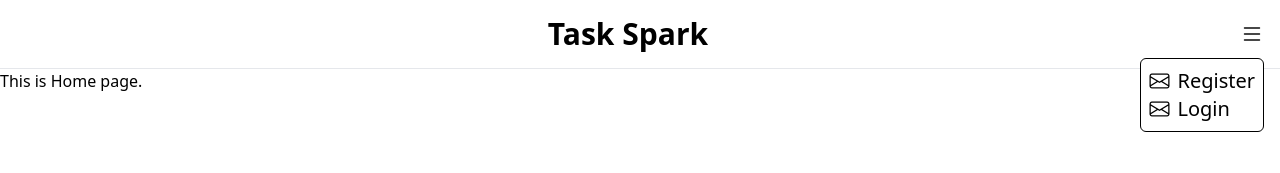
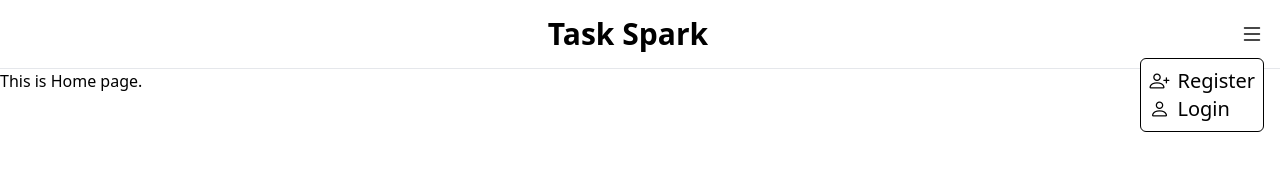
Before and after one commit to unrealblood/task-spark-dev-reactjs-frontend, a React (Vite) app: page / in a window 1280 px wide. Both pictures are taken after a click on the button 1252 px from the left and 34 px from the top of the page. Shown: the top 173 px of the page. Built offline with nearby package versions, Linux system fonts and the light colour scheme.

Commit message:
update icons for Auth and Unauth Header menu

```diff
--- a/src/components/header/AuthHeaderMenu.jsx
+++ b/src/components/header/AuthHeaderMenu.jsx
@@ -8,7 +8,7 @@ function AuthHeaderMenu() {
             </Link>
 
             <button className="cursor-pointer flex justify-start items-center gap-2">
-                <span className="bi-envelope" /> <span>Logout</span>
+                <span className="bi-box-arrow-left" /> <span>Logout</span>
             </button>
         </div>
     );
--- a/src/components/header/UnauthHeaderMenu.jsx
+++ b/src/components/header/UnauthHeaderMenu.jsx
@@ -3,12 +3,12 @@ import { Link } from "react-router";
 function UnauthHeaderMenu() {
     return (
         <div className="absolute flex flex-col justify-start items-start bg-white border-black border top-10 right-0 rounded-md p-2 text-xl">
-            <Link to="/register" className="flex justify-start items-center gap-2">
-                <span className="bi-envelope" /> <span>Register</span>
+            <Link to="/register" className="flex justify-start items-start gap-2">
+                <span className="bi-person-plus" /> <span>Register</span>
             </Link>
 
-            <Link to="/login" className="flex justify-start items-center gap-2">
-                <span className="bi-envelope" /> <span>Login</span>
+            <Link to="/login" className="flex justify-start items-start gap-2">
+                <span className="bi-person" /> <span>Login</span>
             </Link>
         </div>
     );
```
